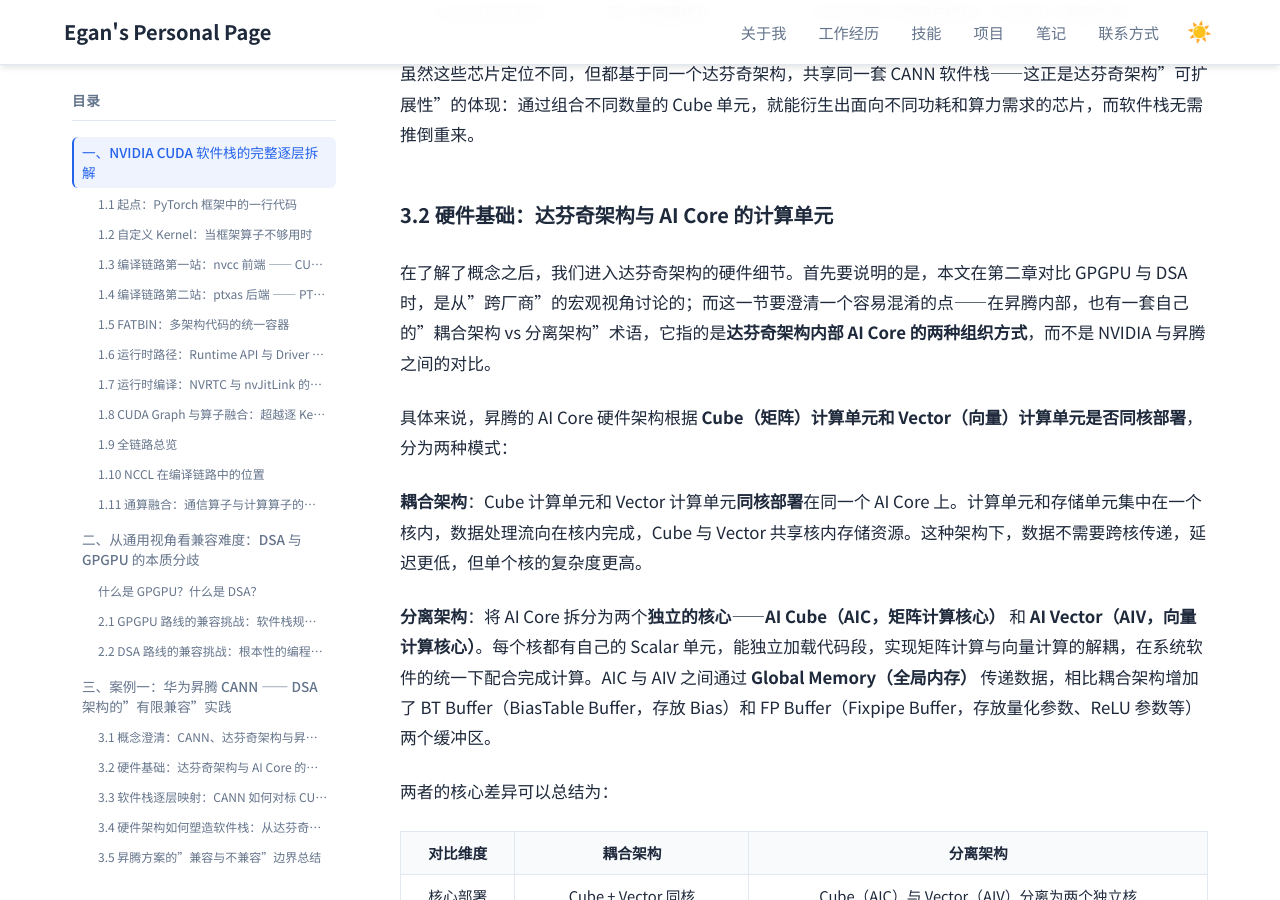
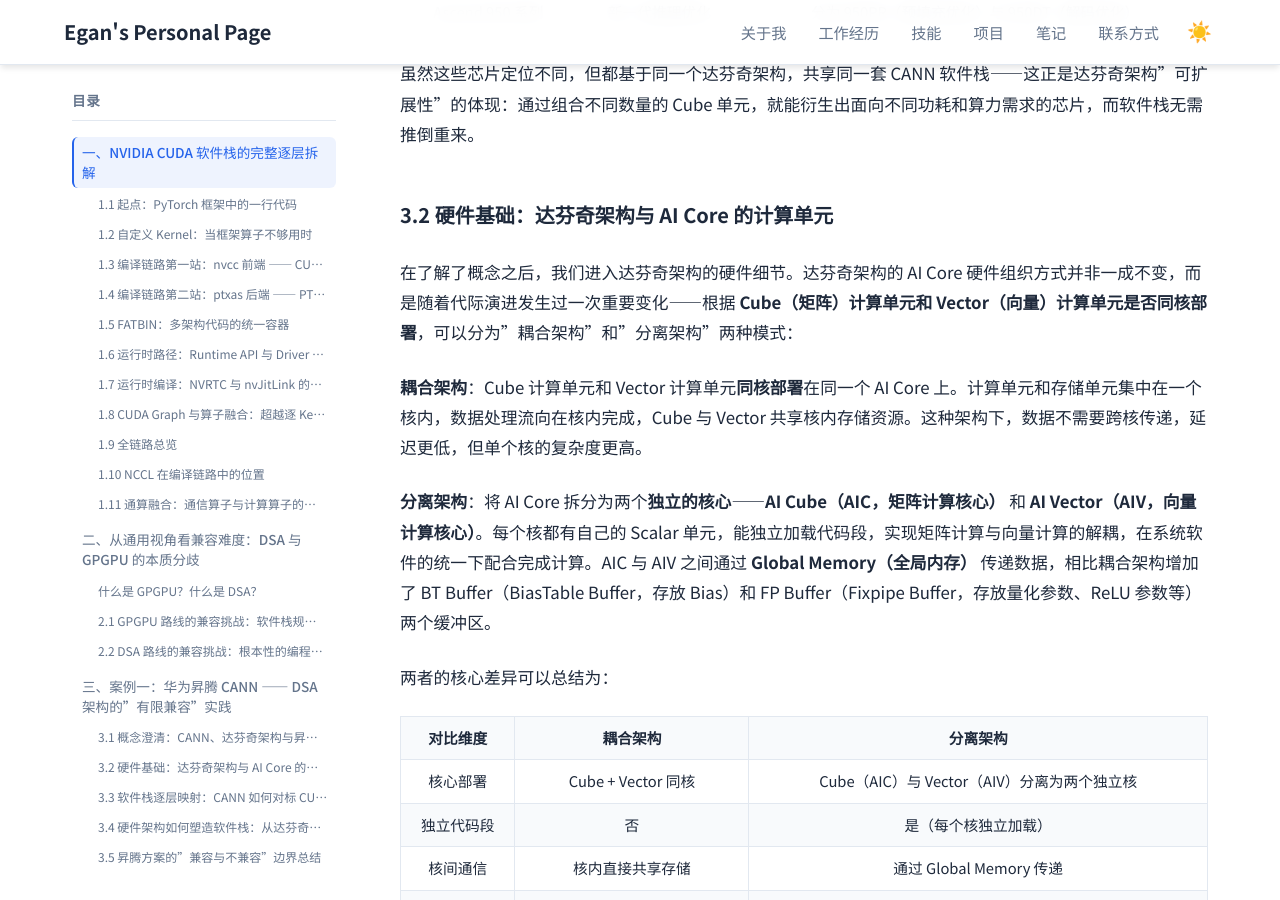
Before and after one commit to Lejun-Hu/Lejun-Hu.github.io, a Jekyll site: the page built from _notes/2026-8-15-cuda-ecosystem-compatibility.md, in a window 1280 px wide and 900 px high, scrolled down 37028 px. Built offline with Jekyll 4.4.1, drawn with Linux system fonts in a browser that asks for light colours.

Commit message:
smooth transition in 3.2 architecture intro

```diff
--- a/_notes/2026-8-15-cuda-ecosystem-compatibility.md
+++ b/_notes/2026-8-15-cuda-ecosystem-compatibility.md
@@ -806,9 +806,7 @@ __global__ __aicore__ void vecAdd_ascendc(
 
 ### 3.2 硬件基础：达芬奇架构与 AI Core 的计算单元
 
-在了解了概念之后，我们进入达芬奇架构的硬件细节。首先要说明的是，本文在第二章对比 GPGPU 与 DSA 时，是从"跨厂商"的宏观视角讨论的；而这一节要澄清一个容易混淆的点——在昇腾内部，也有一套自己的"耦合架构 vs 分离架构"术语，它指的是**达芬奇架构内部 AI Core 的两种组织方式**，而不是 NVIDIA 与昇腾之间的对比。
-
-具体来说，昇腾的 AI Core 硬件架构根据 **Cube（矩阵）计算单元和 Vector（向量）计算单元是否同核部署**，分为两种模式：
+在了解了概念之后，我们进入达芬奇架构的硬件细节。达芬奇架构的 AI Core 硬件组织方式并非一成不变，而是随着代际演进发生过一次重要变化——根据 **Cube（矩阵）计算单元和 Vector（向量）计算单元是否同核部署**，可以分为"耦合架构"和"分离架构"两种模式：
 
 **耦合架构**：Cube 计算单元和 Vector 计算单元**同核部署**在同一个 AI Core 上。计算单元和存储单元集中在一个核内，数据处理流向在核内完成，Cube 与 Vector 共享核内存储资源。这种架构下，数据不需要跨核传递，延迟更低，但单个核的复杂度更高。
 
```
